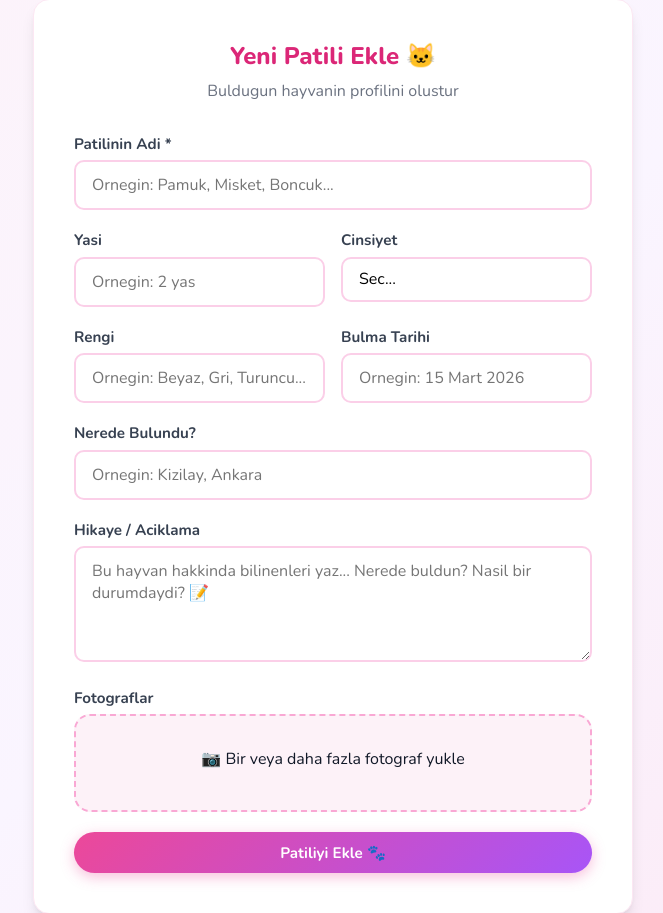
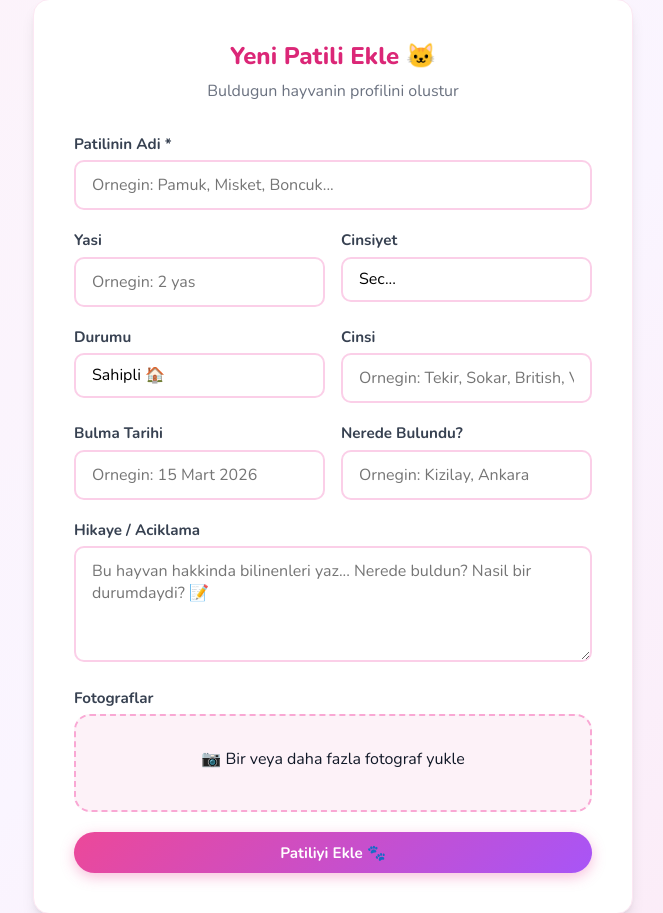
Before and after one commit to lumbe911/patilidunya, a Flask app: page /cat/new in a window 1280 px wide. Shown: the part 161-1074 px from the top of the page, without its empty margins (307-970 px from the left). Run offline with Flask 3, Linux system fonts and the light colour scheme; the visitor is signed in with stand-in values (Sample User, id 1); data that the repository does not hold is empty.

Commit message:
Sahipli/Sokak durumu ve cins alani eklendi - rengi cins ile degistirildi

```diff
--- a/app.py
+++ b/app.py
@@ -89,7 +89,9 @@ class Cat(db.Model):
     name = db.Column(db.String(100), nullable=False)
     age = db.Column(db.String(50), default='')
     gender = db.Column(db.String(20), default='')
+    status = db.Column(db.String(20), default='sahipli')
     color = db.Column(db.String(100), default='')
+    breed = db.Column(db.String(100), default='')
     description = db.Column(db.Text, default='')
     location = db.Column(db.String(200), default='')
     found_date = db.Column(db.String(50), default='')
@@ -227,6 +229,7 @@ def explore():
             db.or_(
                 Cat.name.ilike(like_pattern),
                 Cat.color.ilike(like_pattern),
+                Cat.breed.ilike(like_pattern),
                 Cat.location.ilike(like_pattern),
                 Cat.description.ilike(like_pattern)
             )
@@ -418,7 +421,9 @@ def new_cat():
             name=request.form.get('name', '').strip(),
             age=request.form.get('age', '').strip(),
             gender=request.form.get('gender', ''),
+            status=request.form.get('status', 'sahipli').strip() or 'sahipli',
             color=request.form.get('color', '').strip(),
+            breed=request.form.get('breed', '').strip(),
             description=request.form.get('description', '').strip(),
             location=request.form.get('location', '').strip(),
             found_date=request.form.get('found_date', '').strip(),
@@ -466,7 +471,9 @@ def edit_cat(cat_id):
         cat.name = request.form.get('name', '').strip()
         cat.age = request.form.get('age', '').strip()
         cat.gender = request.form.get('gender', '')
+        cat.status = request.form.get('status', 'sahipli').strip() or 'sahipli'
         cat.color = request.form.get('color', '').strip()
+        cat.breed = request.form.get('breed', '').strip()
         cat.description = request.form.get('description', '').strip()
         cat.location = request.form.get('location', '').strip()
         cat.found_date = request.form.get('found_date', '').strip()
@@ -791,9 +798,9 @@ def seed_cats():
     for i, item in enumerate(seed_data):
         cat = Cat(
             name=item['name'], age=item['age'], gender=item['gender'],
-            color=item['color'], description=item['description'],
-            location=item['location'], found_date='2026',
-            owner_id=current_user.id
+            status='sokak', color=item['color'], breed=item['color'],
+            description=item['description'], location=item['location'],
+            found_date='2026', owner_id=current_user.id
         )
         db.session.add(cat)
         db.session.commit()
@@ -821,6 +828,21 @@ with app.app_context():
         db.session.commit()
     except Exception:
         db.session.rollback()
+    try:
+        db.session.execute(db.text('ALTER TABLE cat ADD COLUMN status VARCHAR(20) DEFAULT \'sahipli\''))
+        db.session.commit()
+    except Exception:
+        db.session.rollback()
+    try:
+        db.session.execute(db.text('ALTER TABLE cat ADD COLUMN breed VARCHAR(100)'))
+        db.session.commit()
+    except Exception:
+        db.session.rollback()
+    try:
+        db.session.execute(db.text('UPDATE cat SET breed = color WHERE (breed IS NULL OR breed = \'\') AND color IS NOT NULL AND color != \'\''))
+        db.session.commit()
+    except Exception:
+        db.session.rollback()
 
 if __name__ == '__main__':
     app.run(debug=True, host='0.0.0.0', port=5000)
--- a/static/css/style.css
+++ b/static/css/style.css
@@ -338,6 +338,8 @@ a:hover { color: var(--pink-700); }
 }
 .gender-badge.female { background: #fce7f3; color: #be185d; }
 .gender-badge.male { background: #dbeafe; color: #1d4ed8; }
+.gender-badge.sokak { background: #fef3c7; color: #b45309; }
+.gender-badge.sahipli { background: #dcfce7; color: #15803d; }
 
 /* FORMS */
 .form-group { margin-bottom: 1.25rem; }
--- a/templates/explore.html
+++ b/templates/explore.html
@@ -50,6 +50,11 @@
             <div class="cat-card-footer">
                 <div>
                     <a href="{{ url_for('cat_detail', cat_id=cat.id) }}" class="card-title">{{ cat.name }}</a>
+                    {% if cat.status == 'sokak' %}
+                    <span class="gender-badge sokak">Sokak 🏙️</span>
+                    {% else %}
+                    <span class="gender-badge sahipli">Sahipli 🏠</span>
+                    {% endif %}
                     {% if cat.gender %}
                     <span class="gender-badge {{ cat.gender|lower }}">{{ 'Kiz' if cat.gender == 'Female' else 'Erkek' }}</span>
                     {% endif %}
--- a/templates/favorites.html
+++ b/templates/favorites.html
@@ -33,6 +33,11 @@
             <div class="cat-card-footer">
                 <div>
                     <a href="{{ url_for('cat_detail', cat_id=cat.id) }}" class="card-title">{{ cat.name }}</a>
+                    {% if cat.status == 'sokak' %}
+                    <span class="gender-badge sokak">Sokak 🏙️</span>
+                    {% else %}
+                    <span class="gender-badge sahipli">Sahipli 🏠</span>
+                    {% endif %}
                     {% if cat.gender %}
                     <span class="gender-badge {{ cat.gender|lower }}">{{ 'Kiz' if cat.gender == 'Female' else 'Erkek' }}</span>
                     {% endif %}
--- a/templates/new_cat.html
+++ b/templates/new_cat.html
@@ -27,17 +27,26 @@
             </div>
             <div style="display: grid; grid-template-columns: 1fr 1fr; gap: 1rem;">
                 <div class="form-group">
-                    <label class="form-label">Rengi</label>
-                    <input type="text" name="color" class="form-control" placeholder="Ornegin: Beyaz, Gri, Turuncu...">
+                    <label class="form-label">Durumu</label>
+                    <select name="status" class="form-control">
+                        <option value="sahipli">Sahipli 🏠</option>
+                        <option value="sokak">Sokak Patilisi 🏙️</option>
+                    </select>
                 </div>
+                <div class="form-group">
+                    <label class="form-label">Cinsi</label>
+                    <input type="text" name="breed" class="form-control" placeholder="Ornegin: Tekir, Sokar, British, Van...">
+                </div>
+            </div>
+            <div style="display: grid; grid-template-columns: 1fr 1fr; gap: 1rem;">
                 <div class="form-group">
                     <label class="form-label">Bulma Tarihi</label>
                     <input type="text" name="found_date" class="form-control" placeholder="Ornegin: 15 Mart 2026">
                 </div>
-            </div>
-            <div class="form-group">
-                <label class="form-label">Nerede Bulundu?</label>
-                <input type="text" name="location" class="form-control" placeholder="Ornegin: Kizilay, Ankara">
+                <div class="form-group">
+                    <label class="form-label">Nerede Bulundu?</label>
+                    <input type="text" name="location" class="form-control" placeholder="Ornegin: Kizilay, Ankara">
+                </div>
             </div>
             <div class="form-group">
                 <label class="form-label">Hikaye / Aciklama</label>
--- a/templates/user_profile.html
+++ b/templates/user_profile.html
@@ -64,6 +64,11 @@
             <div class="cat-card-footer">
                 <div>
                     <a href="{{ url_for('cat_detail', cat_id=cat.id) }}" class="card-title">{{ cat.name }}</a>
+                    {% if cat.status == 'sokak' %}
+                    <span class="gender-badge sokak">Sokak 🏙️</span>
+                    {% else %}
+                    <span class="gender-badge sahipli">Sahipli 🏠</span>
+                    {% endif %}
                     {% if cat.gender %}
                     <span class="gender-badge {{ cat.gender|lower }}">{{ 'Kiz' if cat.gender == 'Female' else 'Erkek' }}</span>
                     {% endif %}
```
Also changed, not shown: templates/cat_detail.html (+7 -2 lines), templates/edit_cat.html (+15 -6 lines).
